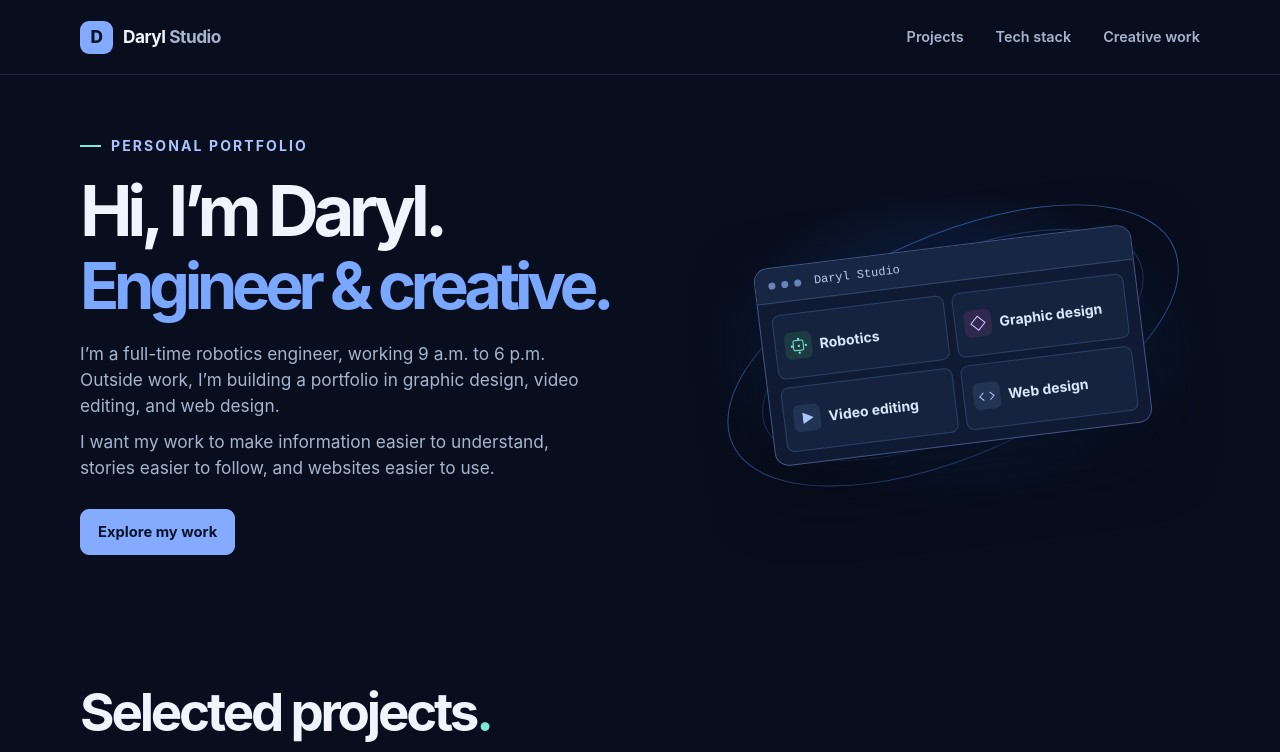
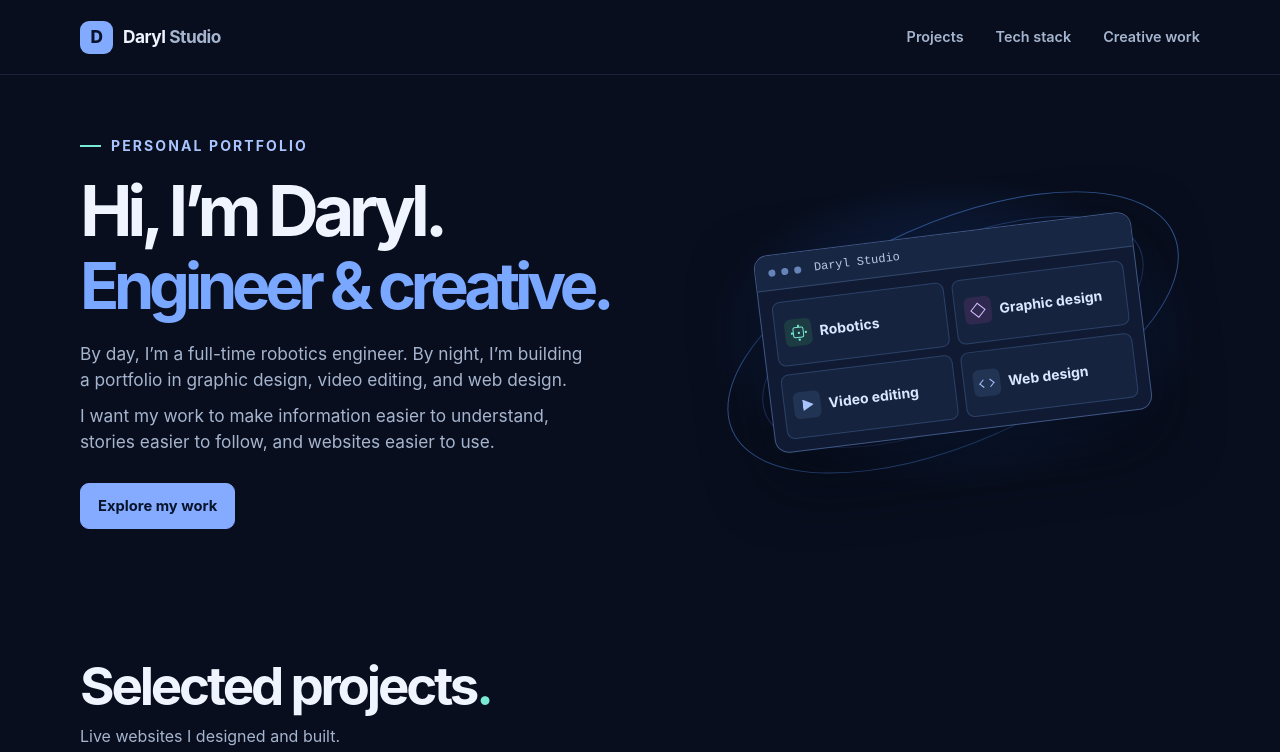
Before and after one commit to widgetster/daryl-studio, a React (Vite) app: page / in a window 1280 px wide. Shown: the top 752 px of the page. Built offline with nearby package versions, Linux system fonts and the light colour scheme.

Commit message:
Refine introduction text in Hero section for clarity and engagement

```diff
--- a/src/sections/Hero.tsx
+++ b/src/sections/Hero.tsx
@@ -11,7 +11,7 @@ export default function Hero() {
       <div className="hero-copy">
         <p className="eyebrow"><span aria-hidden="true" /> PERSONAL PORTFOLIO</p>
         <h1 id="intro">Hi, I’m Daryl.<br /><em>Engineer &amp; creative.</em></h1>
-        <p className="intro">I’m a full-time robotics engineer, working 9 a.m. to 6 p.m. Outside work, I’m building a portfolio in graphic design, video editing, and web design.</p>
+        <p className="intro">By day, I’m a full-time robotics engineer. By night, I’m building a portfolio in graphic design, video editing, and web design.</p>
         <p className="intro">I want my work to make information easier to understand, stories easier to follow, and websites easier to use.</p>
         <div className="hero-actions">
           <a className="button primary" href="#work">Explore my work</a>
```
